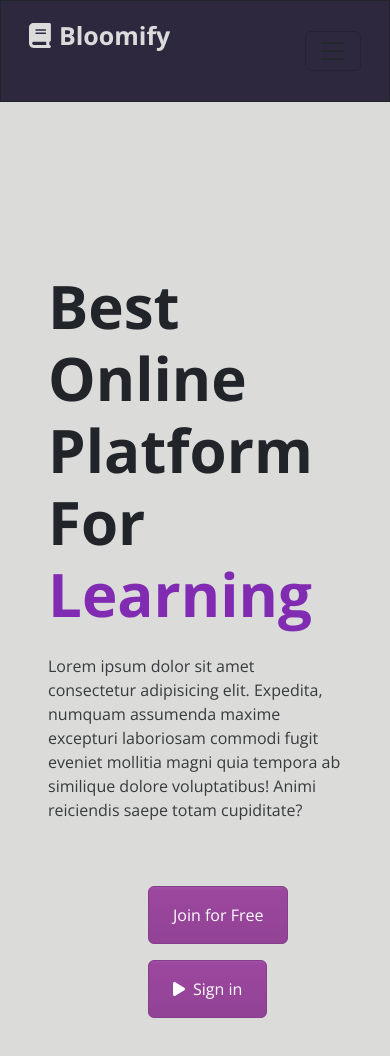
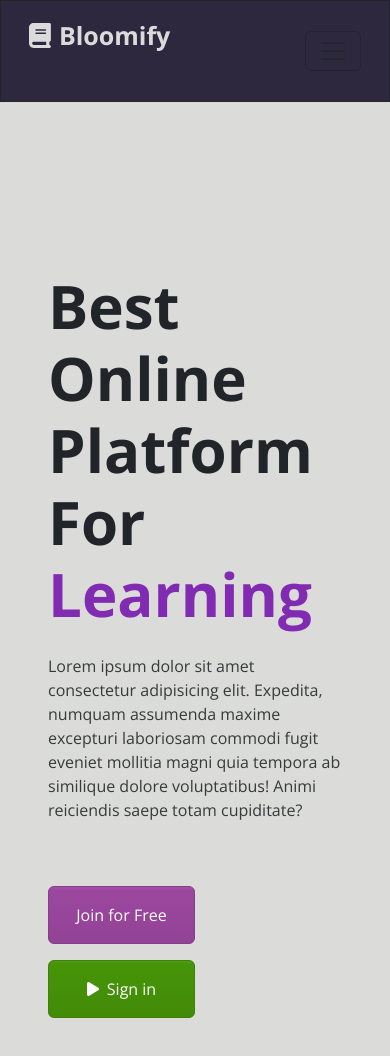
Before and after one commit to reshmaps156/React-E-Learning-App, a React (Vite) app: page /home in a window 390 px wide. Shown: the top 1056 px of the page. Built offline with nearby package versions, Linux system fonts and the light colour scheme.

Commit message:
added responsiveness in homepage

```diff
--- a/src/components/main pages/home/Home.jsx
+++ b/src/components/main pages/home/Home.jsx
@@ -16,9 +16,9 @@ function Home() {
         <div className='p-5 justify-content-center align-items-center '>
         <h1 style={{fontWeight:'bold', fontSize:'60px'}}>Best Online Platform For <span style={{color:'#802BB1'}}>Learning</span></h1>
         <p className='text-dark mt-4'>Lorem ipsum dolor sit amet consectetur adipisicing elit. Expedita, numquam assumenda maxime excepturi laboriosam commodi fugit eveniet mollitia magni quia tempora ab similique dolore voluptatibus! Animi reiciendis saepe totam cupiditate?</p>
-        <div className='mt-5'style={{marginLeft:'100px'}} >
-        <Link to={'/register'}><button className='btn btn-danger mt-3 rounded me-5 px-4 py-3'>Join for Free</button></Link>
-        <Link to={'/login'}><button className='btn btn-danger mt-3 rounded px-4 py-3'><FontAwesomeIcon icon={faPlay}  className='me-2'/>Sign in</button></Link>
+        <div className='mt-5' >
+        <Link to={'/register'}><button className='btn btn-danger mt-3 rounded me-5 px-4 py-3 w-50'>Join for Free</button></Link>
+        <Link to={'/login'}><button className='btn btn-success mt-3 rounded px-4 py-3 w-50'><FontAwesomeIcon icon={faPlay}  className='me-2'/>Sign in</button></Link>
         </div>
         </div>
         </Col>
```
